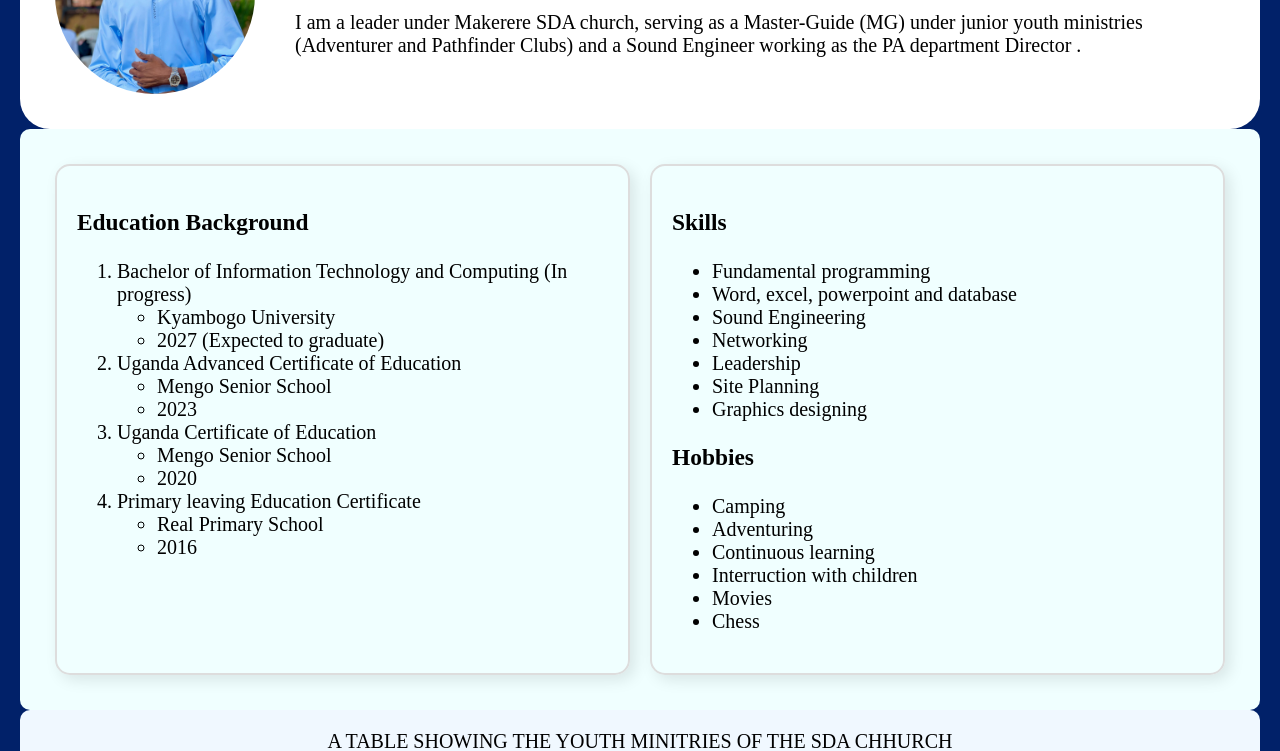
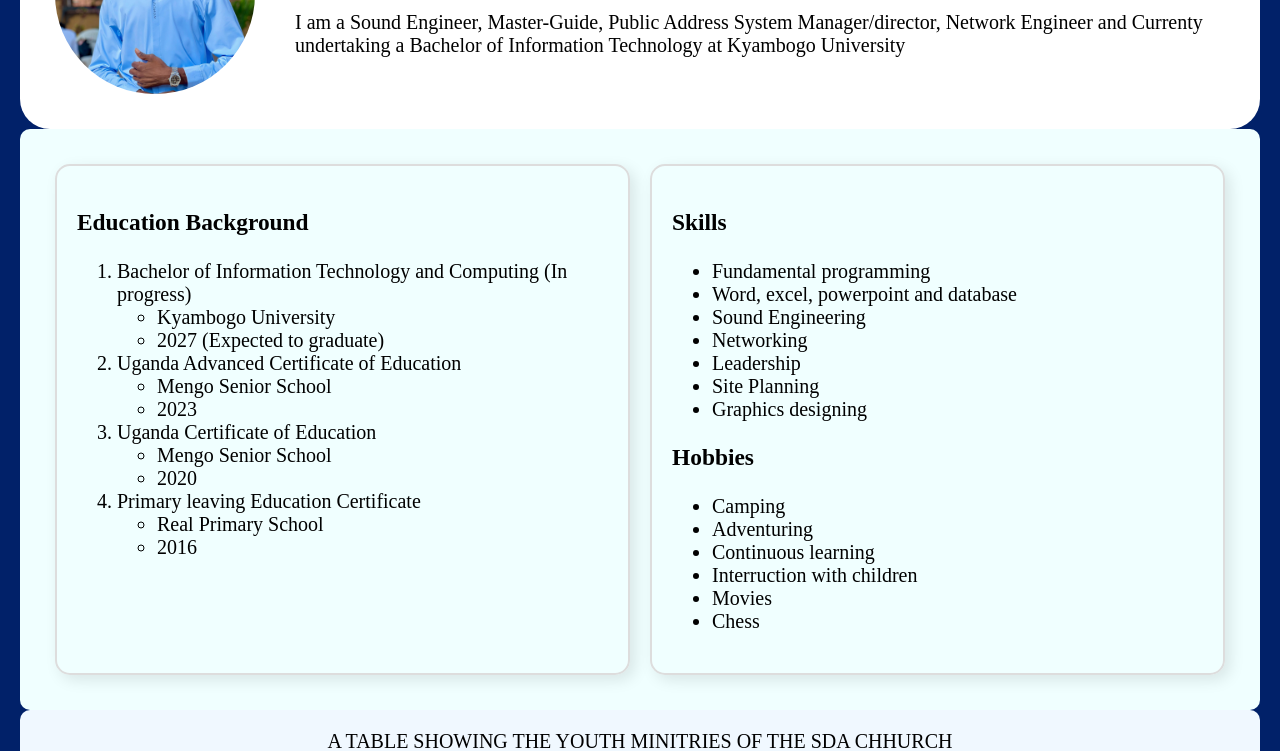
Before and after one commit to Katozi9/Myprofile-project2, a plain HTML site: page index.html in a window 1280 px wide. Shown: the part 161-912 px from the top of the page. Drawn offline with Linux system fonts and the light colour scheme.

Commit message:
Revise personal profile and education details
Updated personal profile information and corrected some details.

```diff
--- a/index.html
+++ b/index.html
@@ -13,7 +13,7 @@
         <div class="noks">
             <h1>KATOZI ENOCK SSEBUGGALA</h1>
 
-            <p>I am a leader under Makerere SDA church, serving as a Master-Guide (MG) under junior youth ministries (Adventurer and Pathfinder Clubs) and a Sound Engineer working as the PA department Director .</p>
+            <p>I am a Sound Engineer, Master-Guide, Public Address System Manager/director, Network Engineer and Currenty undertaking a Bachelor of Information Technology at Kyambogo University</p>
         </div>
 
     </div>
```
